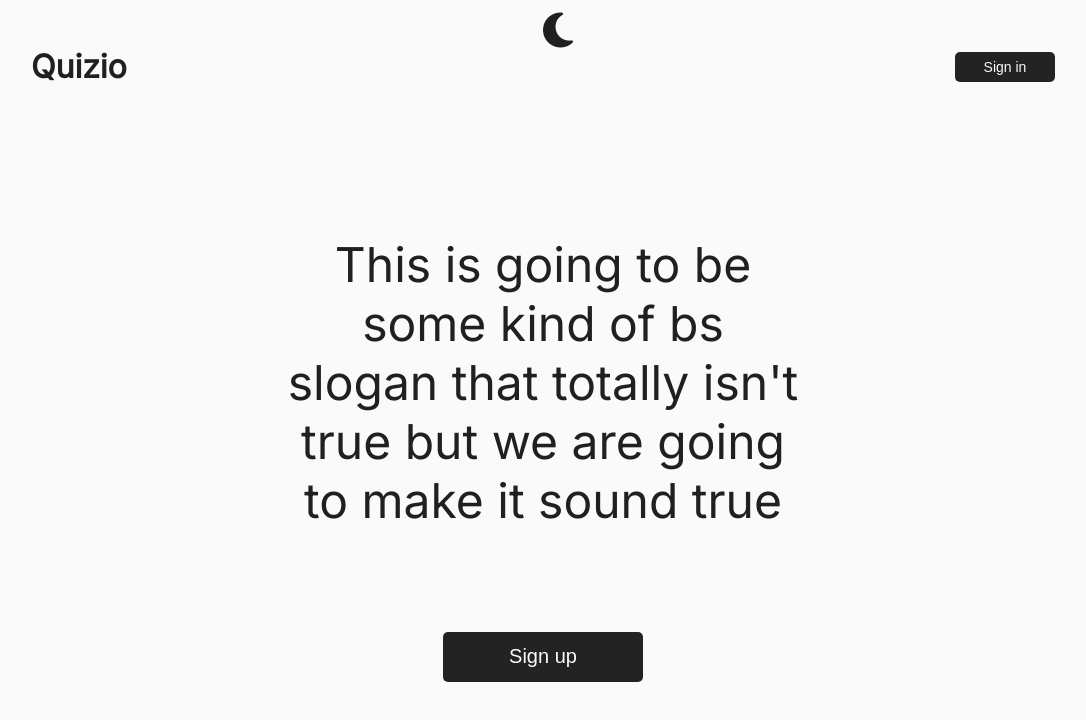
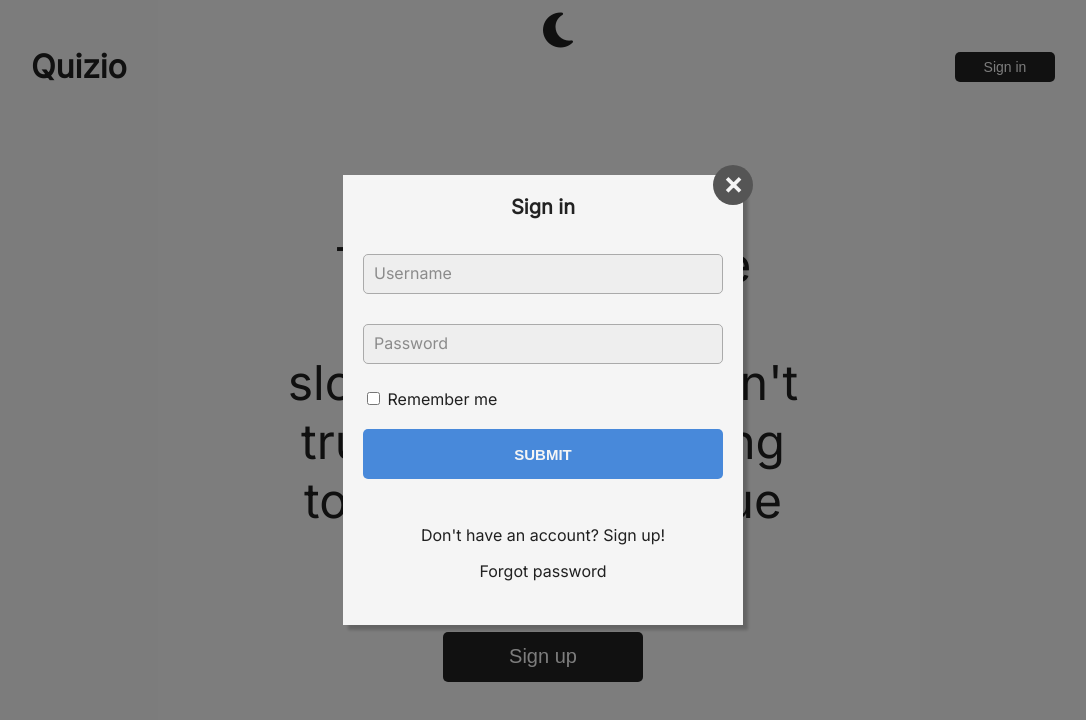
Before and after one commit to MisterCxmpy/quizio-client, a plain HTML site: page index.html in a window 1280 px wide. Both pictures are taken after a click on the button "Sign in". Shown: the whole page, without its empty margins (97-1183 px from the left). Drawn offline with Linux system fonts and the light colour scheme.

Commit message:
create sign in popup

```diff
--- a/index.html
+++ b/index.html
@@ -22,9 +22,9 @@
       </div>
       <button id="open-sign-up" class="btn">Sign up</button>
     </div>
-    <div class="popup-overlay">
-      <div class="popup">
-        <div class="popup-close">&times;</div>
+    <div class="popup-overlay" id="sign-up-overlay">
+      <div class="popup" id="sign-up-popup">
+        <div class="popup-close" id="close-sign-up">&times;</div>
         <form class="form">
           <div class="header">
             Sign up
@@ -55,5 +55,34 @@
         </form>
       </div>
     </div>
+    <div class="popup-overlay" id="sign-in-overlay">
+      <div class="popup" id="sign-in-popup">
+        <div class="popup-close" id="close-sign-in">&times;</div>
+        <form class="form">
+          <div class="header">
+            Sign in
+          </div>
+          <div class="element">
+            <input class="inputReq" type="text" id="log-username" required>
+            <span class="element-label">Username</span>
+          </div>
+          <div class="element">
+            <input class="inputReq" type="password" id="log-password" required>
+            <span class="element-label">Password</span>
+          </div>
+          <div style="display:block; padding: 10px 20px 5px 20px">
+            <input id="remember-checkbox" type="checkbox"/>
+            <label id="remember-me" for="remember-checkbox"> Remember me</label>
+          </div>
+          <div class="element">
+            <input id="sign-in" type="submit" value="Submit">
+          </div>
+          <div class="element" id="create-account">
+            <p>Don't have an account? Sign up!</p>
+            <p>Forgot password</p>
+          </div>
+        </form>
+      </div>
+    </div>
   </body>
 </html>
--- a/index.js
+++ b/index.js
@@ -1,5 +1,7 @@
 const openSignUpBtn = document.querySelector("#open-sign-up");
-const closeSignUpBtn = document.querySelector(".popup-close");
+const openSignInBtn = document.querySelector("#open-sign-in");
+const closeSignUpBtn = document.querySelector("#close-sign-up");
+const closeSignInBtn = document.querySelector("#close-sign-in");
 const signUp = document.querySelector("#sign-up");
 
 const light = document.querySelector("#light");
@@ -16,9 +18,19 @@ openSignUpBtn.addEventListener("click", () => {
   document.body.classList.add("showSignupForm");
 });
 
+openSignInBtn.addEventListener("click", () => {
+  clearForm()
+  document.body.classList.add("showSigninForm");
+});
+
 closeSignUpBtn.addEventListener("click", () => {
   document.body.classList.remove("showSignupForm");
 });
+
+closeSignInBtn.addEventListener("click", () => {
+  document.body.classList.remove("showSigninForm");
+});
+
 
 const checkValidity = () => {
   if (
--- a/style.css
+++ b/style.css
@@ -72,8 +72,16 @@ header > button {
   animation: popup 300ms ease-in-out;
 }
 
-body.showSignupForm .popup-overlay {
+body.showSignupForm #sign-up-overlay {
   display: block;
+}
+
+body.showSigninForm #sign-in-overlay {
+  display: block;
+}
+
+body.showSigninForm #sign-in-overlay > .popup {
+  height: 450px;
 }
 
 @keyframes popup {
@@ -164,6 +172,26 @@ body.showSignupForm .popup-overlay {
   transition: transform 150ms ease-in-out;
 }
 
+#sign-in {
+  margin-top: 5px;
+  width: 100%;
+  text-transform: uppercase;
+  outline: none;
+  border: none;
+  font-size: 15px;
+  font-weight: 600;
+  border-radius: 5px;
+  cursor: pointer;
+  background: #4889da;
+  color: #f5f5f5;
+  height: 50px;
+  margin:0 auto;
+  display:block;
+  float: none;
+  transition: transform 150ms ease-in-out;
+}
+
+
 #sign-up.left {
   transform: translateX(100%);
 }
@@ -212,3 +240,12 @@ i {
 #light {
   display: none;
 }
+
+
+#create-account {
+  text-align: center;
+}
+
+#create-account p {
+  cursor: pointer;
+}
```
